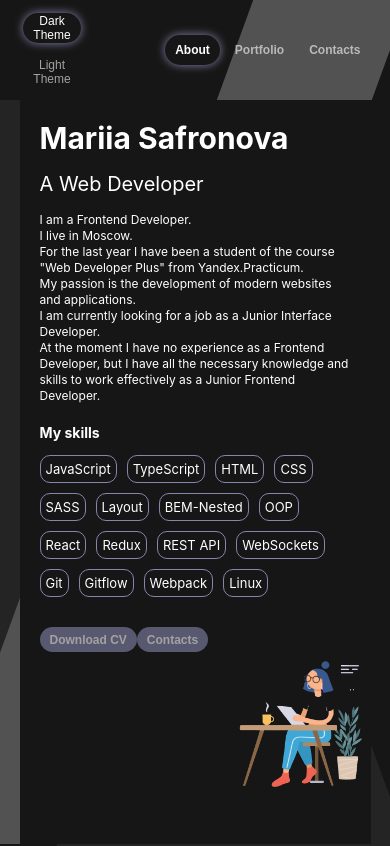
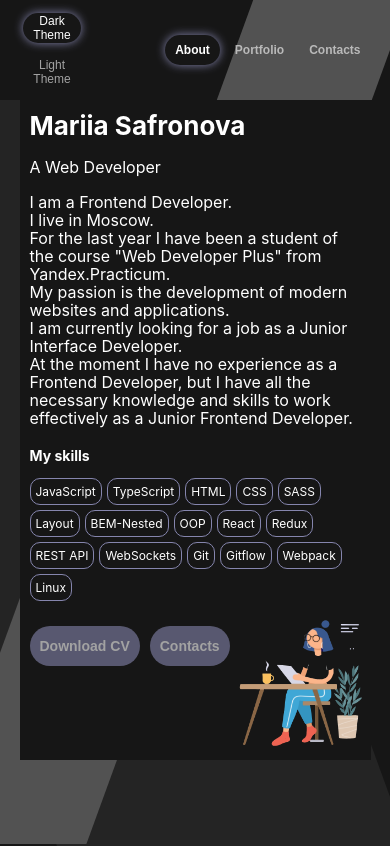
Before and after one commit to mary-an-safronova/portfolio, a React (Create React App) app: page / in a window 390 px wide. Shown: the top 846 px of the page. Built offline with nearby package versions, Linux system fonts and the light colour scheme.

Commit message:
style: fixed adaptation

```diff
--- a/src/components/about/about.module.css
+++ b/src/components/about/about.module.css
@@ -1,21 +1,11 @@
-.wrap {
-    width: 100%;
-    height: calc(100vh - 100px);
-    position: relative;
-    z-index: 2;
-    background-color: transparent;
-    margin-bottom: 100px;
-    padding-top: 100px;
-}
-
 .innerWrap {
     width: 100%;
-    height: 100%;
-    position: absolute;
+    position: relative;
     z-index: 3;
-    bottom: 0;
     display: flex;
     align-items: center;
+    justify-content: center;
+    margin-bottom: 100px;
 }
 
 .innerWrap_theme_dark {
@@ -126,7 +116,6 @@
     }
 
     .description {
-        font-size: 14px;
         line-height: 18px;
     }
 
@@ -137,7 +126,7 @@
     }
 
     .skillText {
-        font-size: 13px;
+        font-size: 12px;
     }
 
     .photoWrap {
@@ -164,13 +153,8 @@
     }
 
     .infoWrap {
-        margin: 150px 50px 0 50px;
-        width: calc(100% - 100px);
-    }
-
-    .description {
-        font-size: 14px;
-        line-height: 16px;
+        margin: 30px 30px 0 30px;
+        width: calc(100% - 60px);
     }
 
     .skillsTitle {
@@ -181,6 +165,7 @@
     .skill {
         border-radius: 10px;
         padding: 5px;
+        margin: 0 5px 5px 0;
     }
 
     .photoWrap {
@@ -188,37 +173,32 @@
     }
 
     .btn {
-        font-size: 14px;
-        height: 30px;
-        margin: 0 0 10px 5px;
+        font-size: 16px;
+        height: 40px;
     }
 }
 
 @media screen and (max-width: 550px) {
     .infoWrap {
-        margin: 120px 20px 0 20px;
-        width: calc(100% - 40px);
-    }
-
-    .description {
-        font-size: 12px;
-        line-height: 16px;
+        margin: 10px 10px 0 10px;
+        width: calc(100% - 20px);
     }
 
     .btn {
-        font-size: 12px;
-        height: 25px;
-        margin: 0 0 5px 0;
+        font-size: 14px;
     }
 }
 
-@media screen and (max-width: 375px) {
+@media screen and (max-width: 425px) {
     .title {
-        font-size: 20px;
+        font-size: 26px;
     }
 
     .subtitle {
         font-size: 16px;
     }
 
+    .photoWrap {
+        margin-top: -50px;
+    }
 }
--- a/src/components/about/about.tsx
+++ b/src/components/about/about.tsx
@@ -15,8 +15,7 @@ const About: FC<Props> = ({ theme, themeLightClass, scrollToRef, handleTabClick
     const themeTextColorClass = theme !== themeLightClass ? aboutStyle.text_color_darkTheme : aboutStyle.text_color_lightTheme;
 
     return (
-        <section className={`${aboutStyle.wrap} ${theme !== themeLightClass ? aboutStyle.innerWrap_theme_dark : aboutStyle.innerWrap_theme_light}`} id='about' ref={scrollToRef}>
-            <div className={`${aboutStyle.innerWrap} ${themeTextColorClass}`}>
+        <section className={`${aboutStyle.innerWrap} ${themeTextColorClass} ${theme !== themeLightClass ? aboutStyle.innerWrap_theme_dark : aboutStyle.innerWrap_theme_light}`} id='about' ref={scrollToRef}>
             <div className={aboutStyle.infoWrap}>
                 <h1 className={aboutStyle.title}>Mariia Safronova</h1>
                 <p className={aboutStyle.subtitle}>A Web Developer</p>
@@ -57,7 +56,6 @@ const About: FC<Props> = ({ theme, themeLightClass, scrollToRef, handleTabClick
             <div className={aboutStyle.photoWrap}>
                 <img className={aboutStyle.photo} src={photoImg} alt="photo" />
             </div>
-            </div>
         </section>
     )
 }
--- a/src/components/app/app.module.css
+++ b/src/components/app/app.module.css
@@ -48,6 +48,7 @@
 .main {
   width: 100%;
   margin: auto;
+  padding-top: 100px;
 }
 
 @media screen and (min-width: 1440px) {
--- a/src/components/contacts/contacts.module.css
+++ b/src/components/contacts/contacts.module.css
@@ -95,6 +95,16 @@
     opacity: 0.6;
 }
 
+@media screen and (max-width: 768px) {
+    .contactsTitle {
+        font-size: 26px;
+    }
+
+    .contactTitle {
+        font-size: 18px;
+    }
+}
+
 @media screen and (max-width: 550px) {
     .contactsWrap {
         padding: 20px;
--- a/src/components/portfolio/portfolio.module.css
+++ b/src/components/portfolio/portfolio.module.css
@@ -78,5 +78,14 @@
 @media screen and (max-width: 768px) {
     .title {
         margin: 0;
+        font-size: 26px;
+    }
+
+    .cardTitle {
+        font-size: 22px;
+    }
+
+    .cardSubtitle {
+        font-size: 16px;
     }
 }
```
Also changed, not shown: src/components/header/header.tsx (+0 -10 lines). Lines whose indentation alone changed are shown as unchanged.
